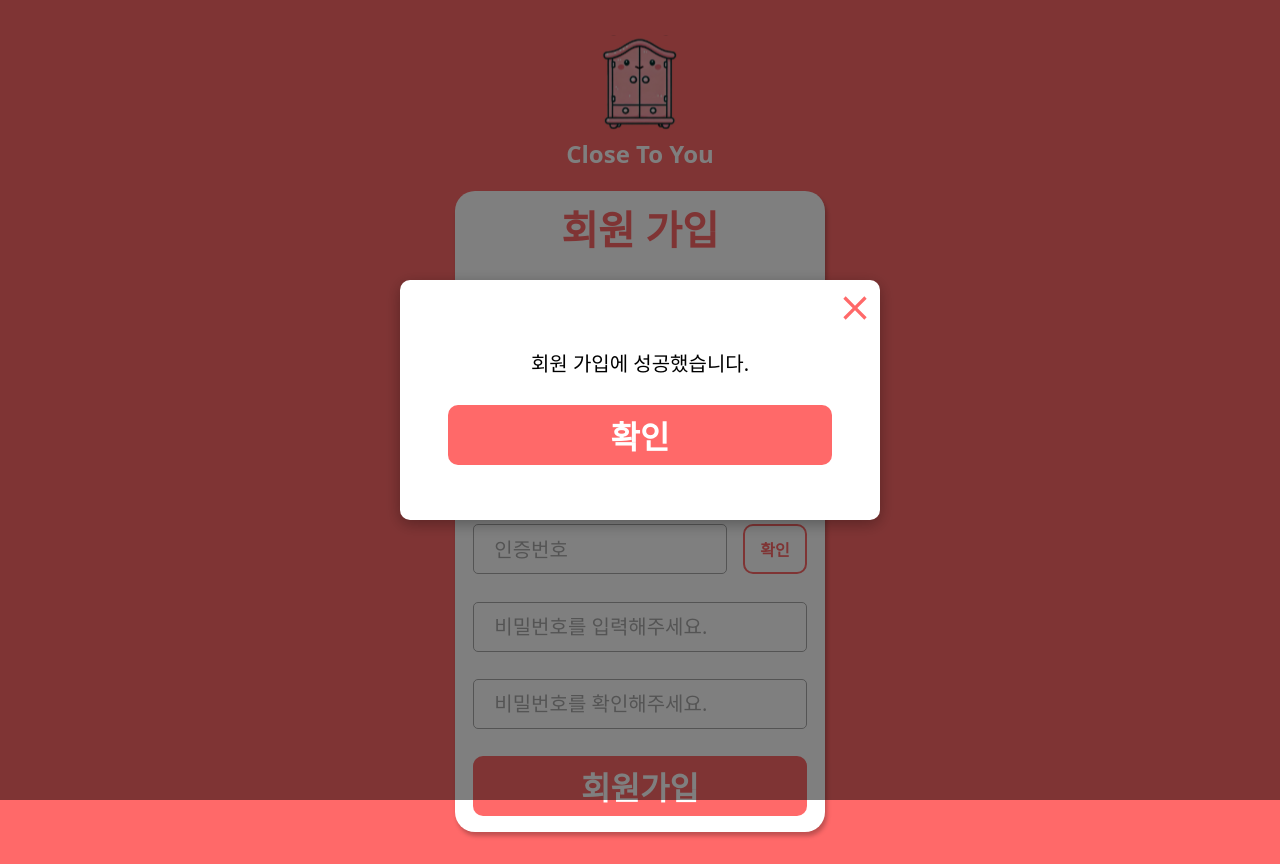
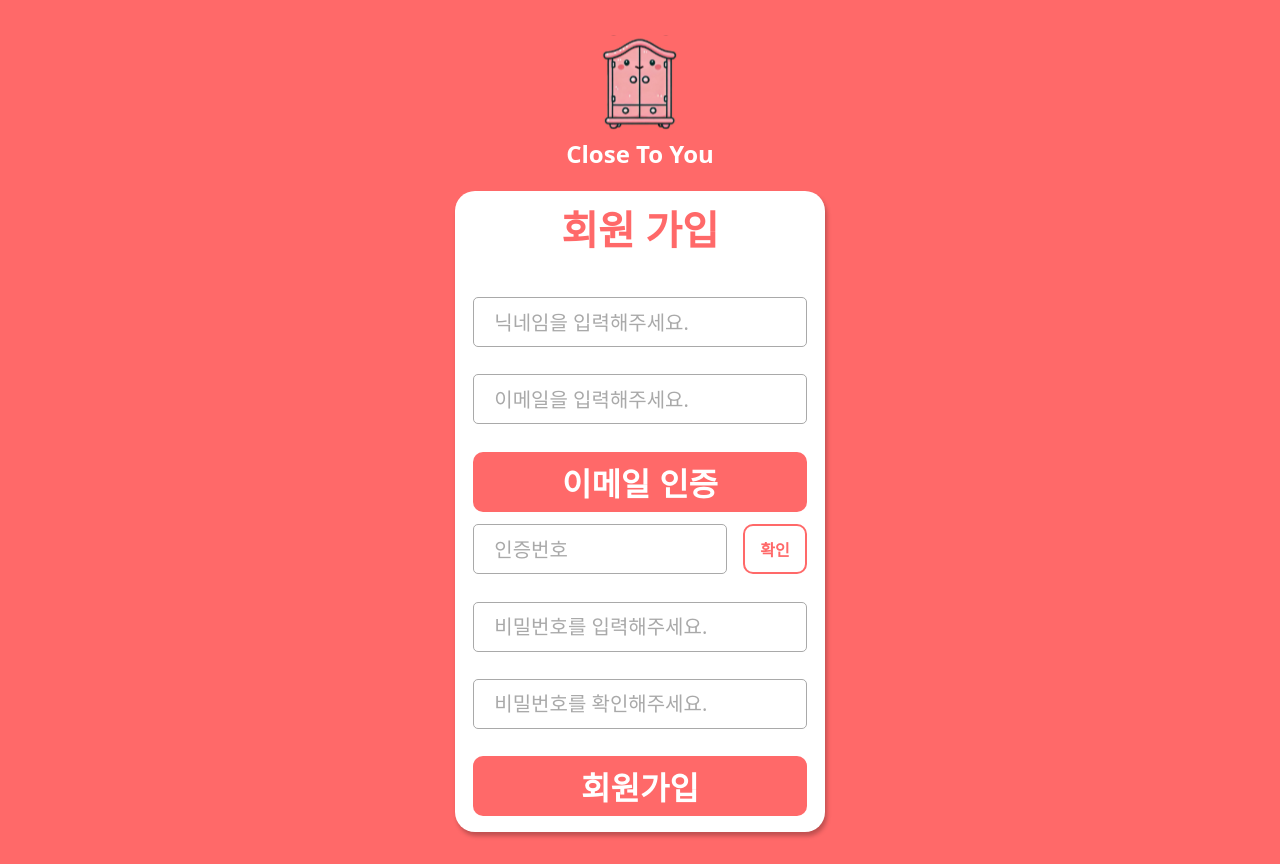
Before and after one commit to Dongbok-Lee/CloseToYou, a React (Vite) app in the folder frontend/CloseToYou/: page /signup in a window 1280 px wide. Built offline with nearby package versions, Linux system fonts and the light colour scheme; no server answers; a web font is replaced by a local one.

Commit message:
fix: 회원가입 모달창 관련 버그 해결

```diff
--- a/frontend/CloseToYou/src/pages/signup/SignUpPage.jsx
+++ b/frontend/CloseToYou/src/pages/signup/SignUpPage.jsx
@@ -49,7 +49,7 @@ const SignUpPage = () => {
   const [password, setPassword] = useState("");
   const [passwordCheck, setPasswordCheck] = useState("");
   const [isPasswordCorrect, setIsPasswordCorrect] = useState(true);
-  const [isOpenSuccessModal, setIsOpenSuccessModal] = useState(true);
+  const [isOpenSuccessModal, setIsOpenSuccessModal] = useState(false);
 
   const handleTouchSignUpButton = e => {
     e.target.focus();
```
